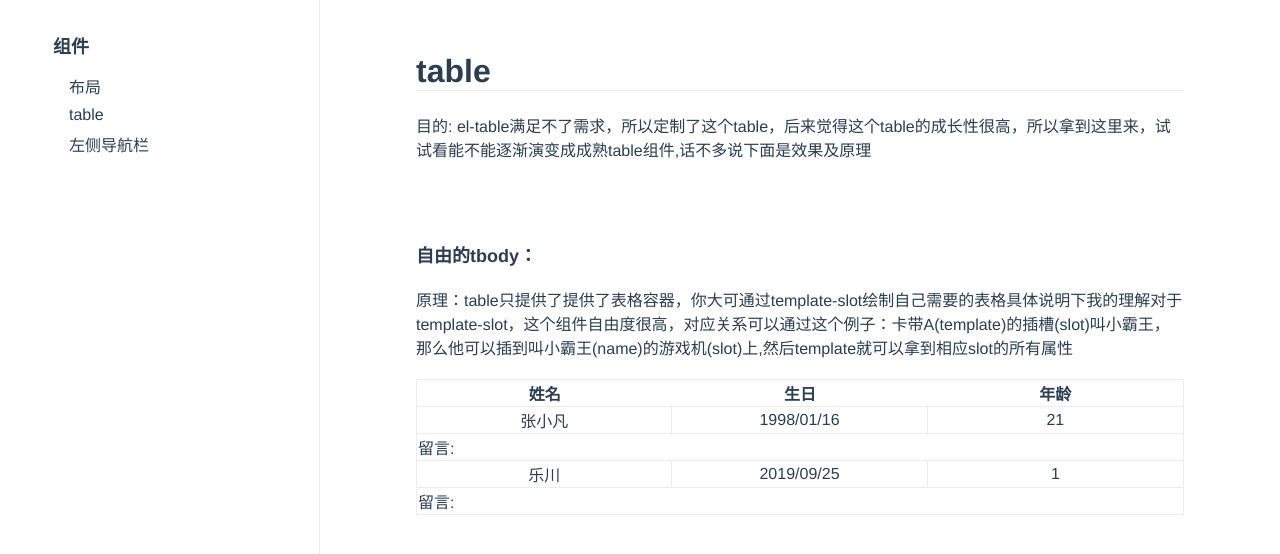
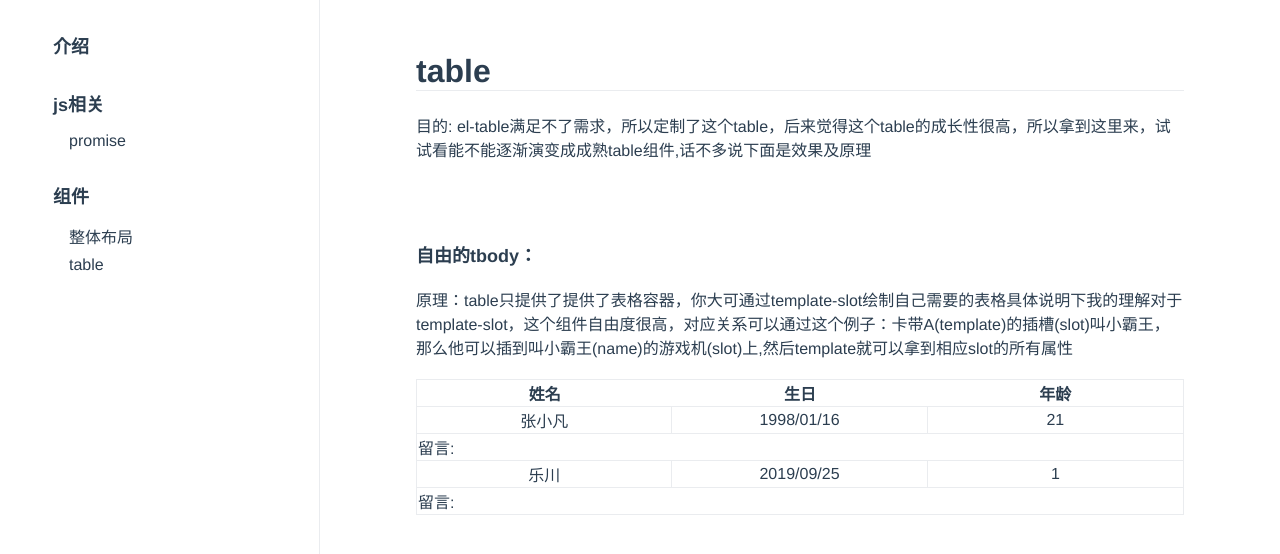
Before and after one commit to workkk98/vue-blog-template, a Vue app: page /#/table in a window 1280 px wide. Shown: the top 554 px of the page. Built offline with nearby package versions, Linux system fonts and the light colour scheme.

Commit message:
feat:增加关于组件table，整个网站布局的简介，以及初设系统目录结构

```diff
--- a/src/App.vue
+++ b/src/App.vue
@@ -16,7 +16,7 @@
 </template>
 
 <script>
-import AsideNav from './components/AsideNav'
+import AsideNav from './components/AsideNav/index'
 export default {
   name: 'app',
   components: {
--- a/src/components/AsideNav/NavBar.vue
+++ b/src/components/AsideNav/NavBar.vue
@@ -1,8 +1,8 @@
 <template>
   <div class="nav-block">
-    <div class="nav-title" ref="title">{{navDataList.title}}</div>
+    <div class="nav-title" ref="title" @click="goToSomeWhere">{{navData.title}}</div>
     <nav-item
-      v-for="(item ,index) of navDataList.list"
+      v-for="(item ,index) of navData.list"
       :key="index"
       :index="index"
       :item="item"
@@ -18,6 +18,7 @@ export default {
   components: {
     NavItem: NavItem
   },
+  props: ['navData'],
   methods:{
     cancelOtherNav(playload) {
       if (this.chooseItemIndex > -1) {
@@ -27,18 +28,15 @@ export default {
         }
       }
       this.chooseItemIndex = playload.newChooseIndex
+    },
+    goToSomeWhere() {
+      if (this.navData.path) {
+        this.$router.push({ path: this.navData.path })
+      }
     }
   },
   data() {
     return {
-      navDataList: {
-        title:'组件',
-        list:[
-          { subtitle: '布局', route: 'index'},
-          { subtitle: 'table', route: 'table'},
-          { subtitle: '左侧导航栏', route: 'nav'}
-        ]
-      },
       //之前选择的item-index
       chooseItemIndex: -1
     }
@@ -49,6 +47,9 @@ export default {
 </script>
 
 <style scoped>
+  .nav-block {
+    margin-bottom: 2rem;
+  }
   .nav-title {
     font-weight: bolder;
     font-size: 18px;
--- a/src/components/AsideNav/NavItem.vue
+++ b/src/components/AsideNav/NavItem.vue
@@ -10,7 +10,11 @@ export default {
     activeNavBar() {
       this.classList.push('visble-line')
       this.$emit('cancel-others',{ newChooseIndex: this.index })
-      this.$router.push({ path: this.item.route })
+      if (this.item.path) {
+        if(this.$route.path !== this.item.path) {
+          this.$router.push({ path: this.item.path })
+        }
+      }
     },
     cancel() {
       this.classList = ['nav-list']
--- a/src/components/AsideNav/index.vue
+++ b/src/components/AsideNav/index.vue
@@ -1,15 +1,22 @@
 <template>
   <div class="nav-container">
-    <nav-bar></nav-bar>
+    <nav-bar v-for="(item,index) of navList" :key="index" :navData="item"></nav-bar>
   </div>
 </template>
 
 <script>
+// todo: 解决组件问题
 import NavBar from './NavBar'
+import navList from '../../config/navList'
 export default {
   name: 'aside-nav',
   components: {
     NavBar: NavBar
+  },
+  data () {
+    return {
+      navList: navList
+    }
   }
 }
 </script>
--- a/src/components/StyleTable.vue
+++ b/src/components/StyleTable/index.vue
@@ -1,3 +1,4 @@
+
 <template>
   <div>
     <table width="100%" class="default">
--- /dev/null
+++ b/src/config/navList.js
@@ -0,0 +1,27 @@
+// 配置侧边栏
+// config结构对象数组，
+// 对象结构 title：string=>标题，list：数组=>小标题以及对应路由
+
+const config = [
+  {
+    title:'介绍',
+    path: '/',
+    list: []
+  },
+  {
+    title:'js相关',
+    list:[
+      { subtitle: 'promise'}
+    ]
+  },
+  {
+    title:'组件',
+    list:[
+      { subtitle: '整体布局', path: '/components/layout'},
+      { subtitle: 'table', path: '/table'}
+    ]
+  }
+]
+
+
+export default config
--- a/src/router.js
+++ b/src/router.js
@@ -1,11 +1,22 @@
 import Vue from 'vue'
 import VueRouter from 'vue-router'
-import styleTable from './views/table'
+import index from './views'
+import styleTable from './views/components/table'
+import layoutCom from  './views/components/layout'
 
 Vue.use(VueRouter)
 
 export default new VueRouter({
   routes:[
+    {
+      path: '/',
+      component: index,
+      alias: '/index'
+    },
+    {
+      path: '/components/layout',
+      component: layoutCom
+    },
     {
       path: '/table',
       component: styleTable,
--- /dev/null
+++ b/src/views/components/layout.vue
@@ -0,0 +1,34 @@
+<template>
+  <div class="layout-container">
+    <h1 class="title">关于整个网站的布局,及建设方向</h1>
+    <div>{{afterTitle}}</div>
+    <ul>
+      <li>引入预处理器</li>
+      <li>引入一些评价rank类工具等好玩、好看的东西</li>
+      <li>可能得加个搜索栏（如果文章足够多）</li>
+    </ul>
+    <div>那首先这个服务器，你可以打开控制台一目了然，最主要我将整个布局通过rem这个单位来控制，在小型屏幕上表现并不好，
+      也是将来需要优化的点，
+      左侧栏是position:fixed加上overflow控制左侧导航栏，
+      那右侧就是通过vue-router，来控制渲染的一个主视图
+    </div>
+  </div>
+</template>
+
+<script>
+export default {
+  name: 'layout-component',
+  data() {
+    return {
+      afterTitle: '我可以先强调这个网站页面视图方面目前只用纯css，但后期会考虑引入一些预处理器以及好玩的视图框架（因为我没ui哈哈哈）,下面是一些计划清单',
+      content: ''
+    }
+  }
+}
+</script>
+
+<style scoped>
+.title {
+  border-bottom: 1px solid #eaecef;
+}
+</style>
--- a/src/views/table.vue
+++ b/src/views/components/table.vue
@@ -22,7 +22,7 @@
 </template>
 
 <script>
-import StyleTable from '../components/StyleTable'
+import StyleTable from '../../components/StyleTable/'
 export default {
   name: 'style-Table-index',
   components:{
--- /dev/null
+++ b/src/views/index.vue
@@ -0,0 +1,20 @@
+<template>
+  <div class="index-container">
+    <h1 class="title">hello，xiaofan's blog</h1>
+    <div>
+      一些学习日记，而且我觉得可以在这个项目练习一些技术点，也希望能一直坚持开发下去
+    </div>
+  </div>
+</template>
+
+<script>
+export default {
+  name: 'slog-index'
+}
+</script>
+
+<style scoped>
+  .title {
+    border-bottom: 1px solid #eaecef;
+  }
+</style>
```
